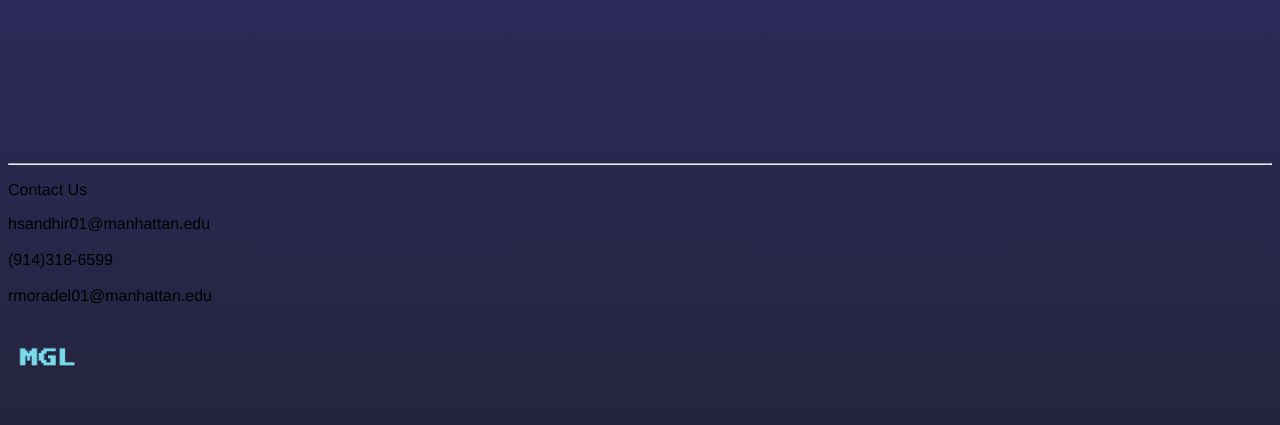
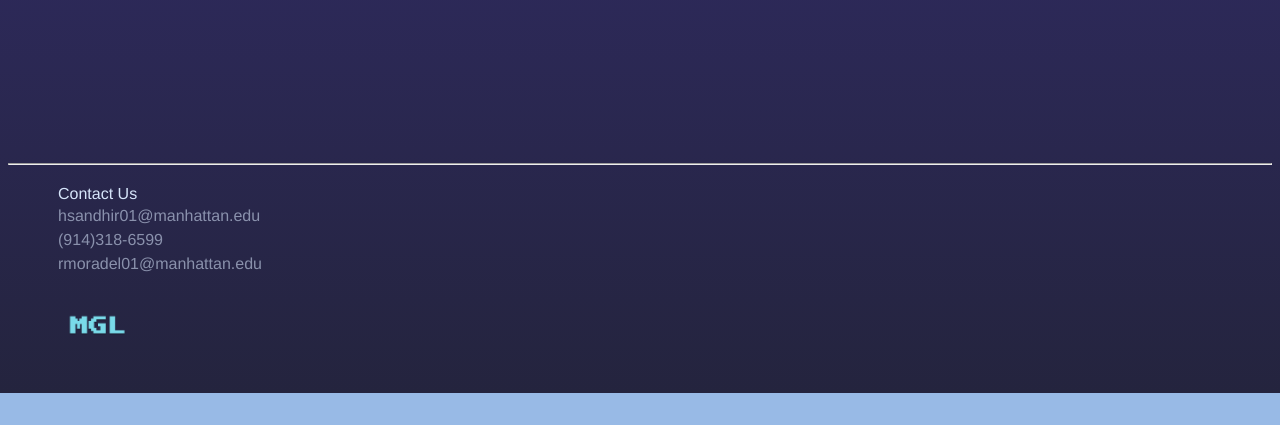
Before and after one commit to Rutsell64/Web-Programming, a PHP site: page /signup.php in a window 1280 px wide. Shown: the part 744-1169 px from the top of the page. After the commit the page ends 1137 px from the top, so only its background shows below. Run offline with PHP 8.4, Linux system fonts and the light colour scheme.

Commit message:
Update MGL.css

```diff
--- a/FinalProject/MGL.css
+++ b/FinalProject/MGL.css
@@ -7,11 +7,28 @@ body {
     overflow-x: hidden;
 	min-width:100px;
 }
+
+.contact_us{
+	margin-top:20px;
+	margin-left:50px;
+	color: #D6E5FA;
+}
+
+
+.personal_info_more{
+	margin-left:50px;
+	margin-top:-12px;
+	color: #D6E5FA90;
+}
+
+.bottom_logo{
+	margin-left:50px;
+}
+
 .form {
 	overflow: hidden;
 	width: 26em;
 }
-
 
 a {
 	color: blue;
```
